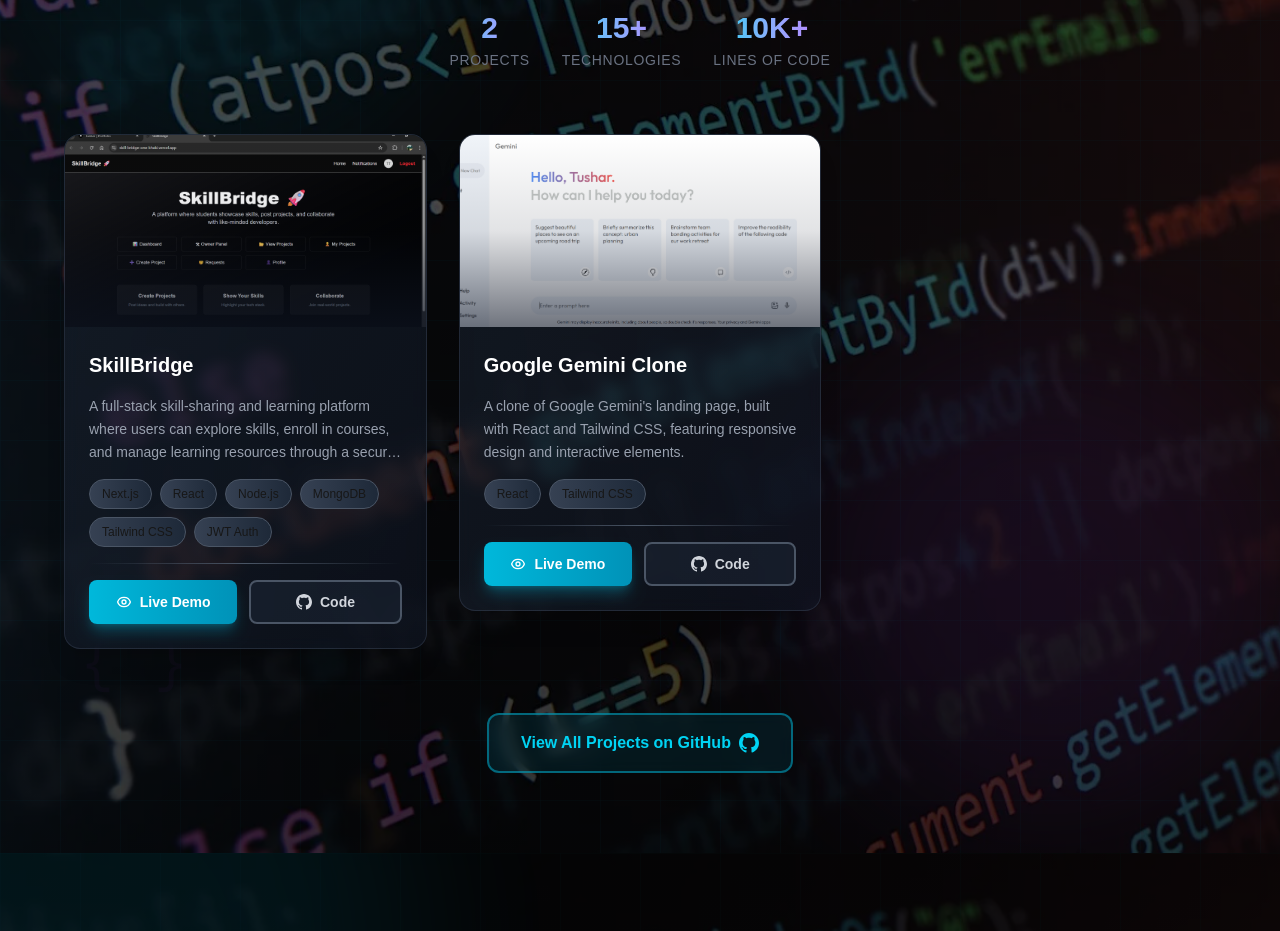
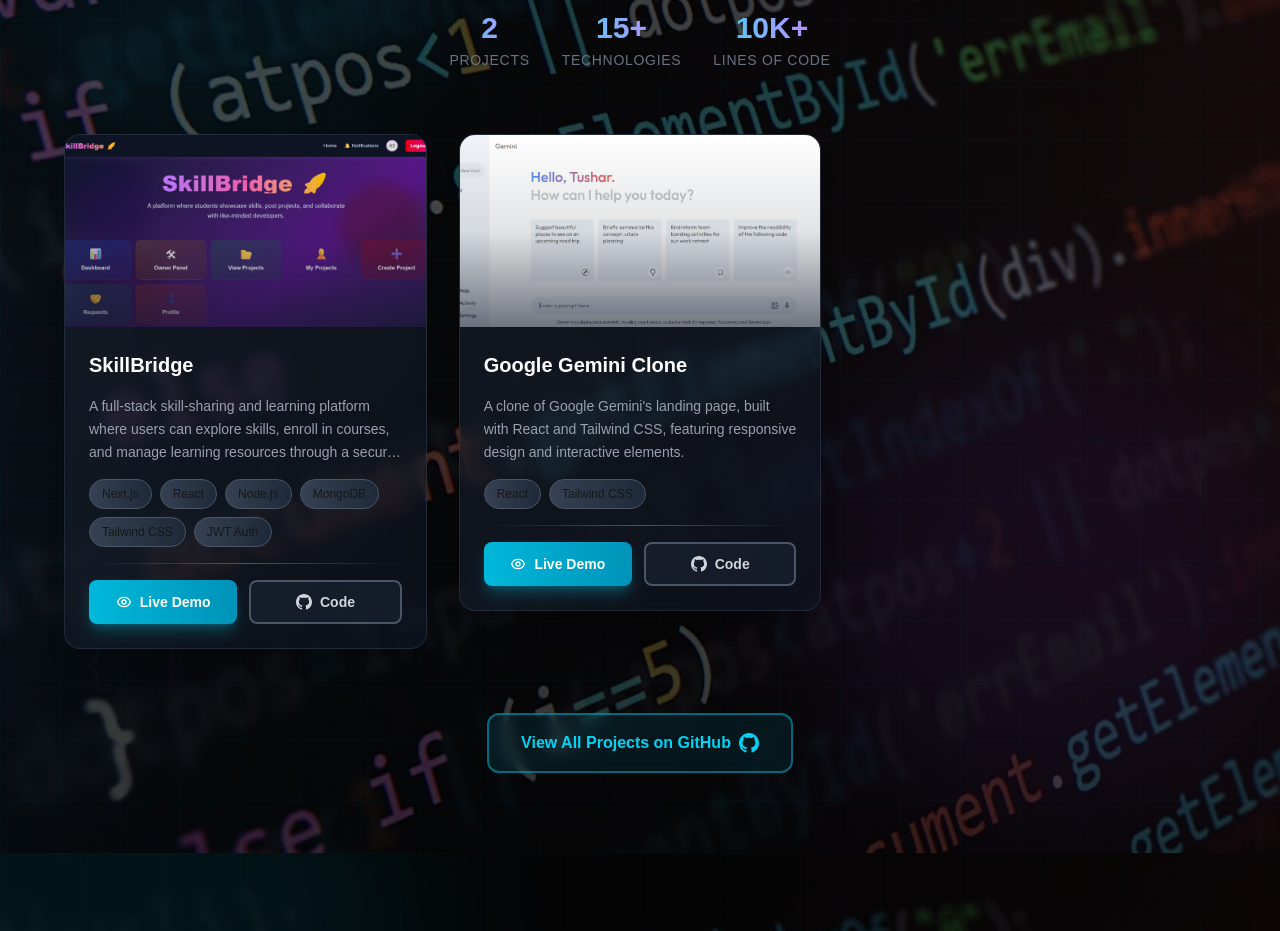
Before and after one commit to tushar786940/My-Portfolio, a Next.js app: page / in a window 1280 px wide. Shown: the part 1140-2071 px from the top of the page. Built offline with nearby package versions, Linux system fonts and the light colour scheme.

Commit message:
first commit

```diff
--- a/src/data/projects.js
+++ b/src/data/projects.js
@@ -11,7 +11,7 @@
             "Tailwind CSS",
             "JWT Auth"
         ],
-        image: "/projects/skillbridge2.png",
+        image: "/projects/skillbridge3.png",
         github: "https://github.com/tushar786940/SkillBridge.git",
         live: "https://skill-bridge-one-khaki.vercel.app/"
     },
```
Also changed, not shown: public/projects/skillbridge2.png (deleted), public/projects/skillbridge3.png (added).
